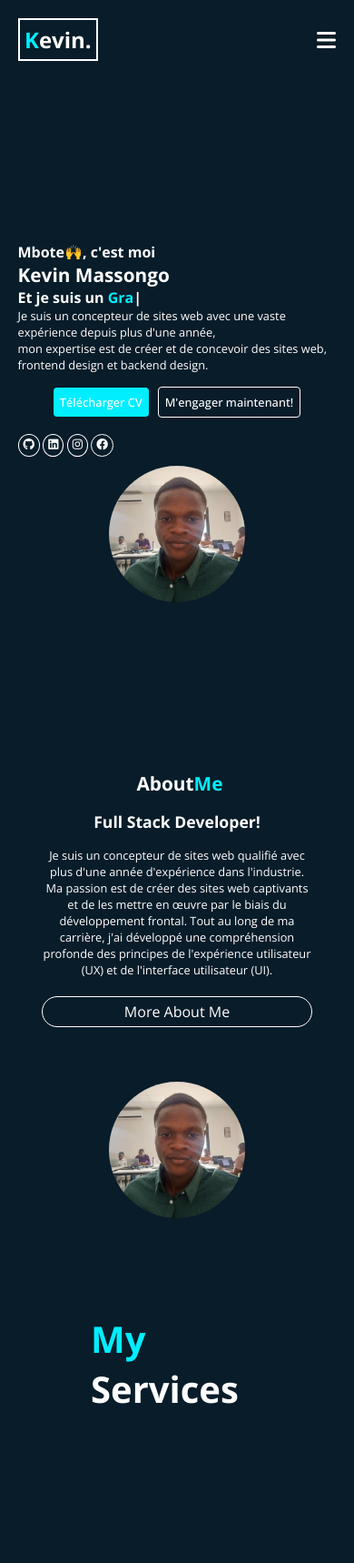
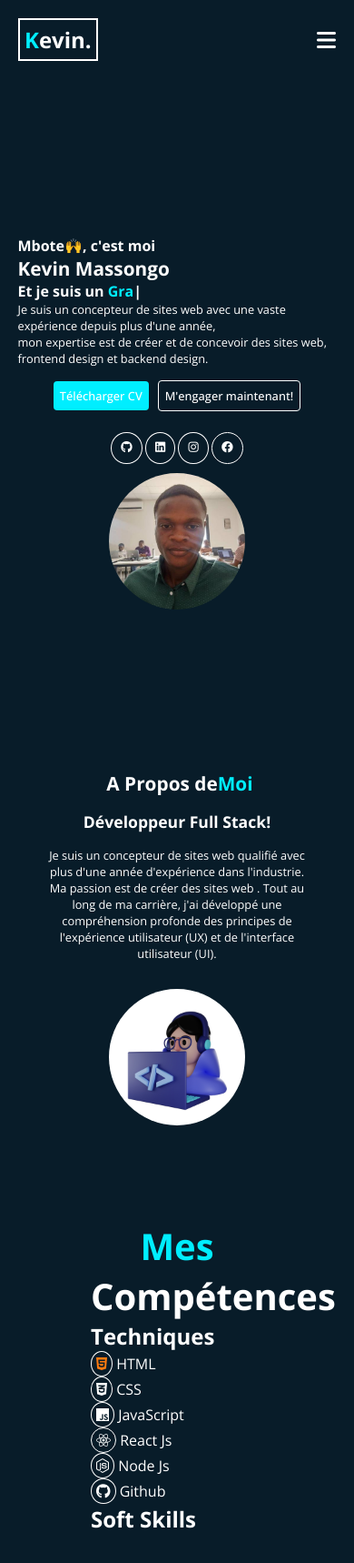
Before and after one commit to kevinmassongo/Project-2, a plain HTML site: page index.html in a window 390 px wide. Shown: the whole page at 91% size. Before the commit the page ends 1654 px from the top, so only its background shows below. Drawn offline with nearby package versions, Linux system fonts and the light colour scheme.

Commit message:
feat: add codes

```diff
--- a/index.html
+++ b/index.html
@@ -19,11 +19,10 @@
         <div class="container">
             <a href="#" class="logo"><span>K</span>evin.</a>
             <ul class="navbar">
-                <li><a href="home">Home</a></li>
-                <li><a href="about">About</a></li>
-                <li><a href="service">Service</a></li>
-                <li><a href="skills">Skills</a></li>
-                <li><a href="project">Project</a></li>
+                <li><a href="home">Accueil</a></li>
+                <li><a href="about">A Propos</a></li>
+                <li><a href="skills">Compétences</a></li>
+                <li><a href="project">Projet</a></li>
                 <li><a href="contact" id="contact">Contact</a></li>
             </ul>
             <div class="icon">
@@ -34,7 +33,6 @@
             <ul class="navbar">
                 <li><a href="home">Accueil</a></li>
                 <li><a href="about">A Propos</a></li>
-                <li><a href="service">Service</a></li>
                 <li><a href="skills">Compétences</a></li>
                 <li><a href="project">Projet</a></li>
                 <li><a href="contact">Contact</a></li>
@@ -54,7 +52,7 @@
             </p>
             <div class="contact-me">
                 <li><a href="https://cvdesignr.com/p/64dcc6db113c4" target="_blank" class="download">Télécharger CV</a></li>
-                <li><a href="#" class="hire">M'engager maintenant!</a></li>
+                <li><a href="mailto:kevinmassongo196@gmail.com" class="hire">M'engager maintenant!</a></li>
             </div>
             <div class="icons">
                 <i class="fa-brands fa-github"></i>
@@ -70,25 +68,77 @@
     <section class="about">
         <div class="container">
             <div class="column-one">
-                <img src="./picture.jfif" alt="">
+                <img src="./web-developer.jpg" alt="">
             </div>
             <div class="column-two">
-                <h2 class="h2-about">About <span>Me</span></h2>
-                <h3 class="fullstack">Full Stack Developer!</h3>
+                <h1 class="h1-about">A Propos de <span>Moi</span></h1>
+                <h2 class="fullstack">Développeur Full Stack!</h2>
                 <div class="text-about">
-                    <p>Je suis un concepteur de sites web qualifié avec plus d'une année d'expérience dans l'industrie. Ma passion est de créer des sites web captivants et de les mettre en œuvre par le biais du développement frontal. Tout au long de ma carrière, j'ai développé une compréhension profonde des principes de l'expérience utilisateur (UX) et de l'interface utilisateur (UI). <p class="paragraph">Je pense qu'un site web bien conçu doit non seulement être visuellement attrayant, mais aussi offrir une interaction fluide et agréable aux visiteurs. Lorsque je commence un nouveau projet, je fais des recherches approfondies et j'analyse le public cible et les exigences spécifiques du client. Cela me permet d'adapter mes conceptions pour répondre à leurs attentes et de fournir une présence en ligne unique qui s'aligne sur l'identité de leur marque.</p> </p>
-                    <button id="paragraph-click">More About Me</button>
+                    <p>Je suis un concepteur de sites web qualifié avec plus d'une année d'expérience dans l'industrie. Ma passion est de créer des sites web . Tout au long de ma carrière, j'ai développé une compréhension profonde des principes de l'expérience utilisateur (UX) et de l'interface utilisateur (UI).</p>
                 </div>
             </div>
         </div>
     </section>
     <section class="service">
+        <div class="text">
+            <h1><span>Mes</span> Compétences</h1>
+        </div>
         <div class="container">
-            <div class="text">
-                <h2><span>My</span> Services</h2>
+            <div class="boxOne">
+                <h2 class="technic">Techniques</h2>
+                <div class="onePart">
+                    <div class="bar">
+                        <div class="info"><i class="fa-brands fa-html5" style="color: #ff7b0f;"></i>
+                            <span>HTML</span>
+                        </div>
+                        <div class="progress-line html">
+                            <span></span>
+                        </div>
+                    </div>
+                    <div class="bar">
+                        <div class="info"><i class="fa-brands fa-css3-alt"></i>
+                            <span>CSS</span>
+                        </div>
+                        <div class="progress-line css">
+                            <span></span>
+                        </div>
+                    </div>
+                    <div class="bar">
+                        <div class="info"><i class="fa-brands fa-js"></i>
+                            <span>JavaScript</span>
+                        </div>
+                        <div class="progress-line js">
+                            <span></span>
+                        </div>
+                    </div>
+                    <div class="bar">
+                        <div class="info"><i class="fa-brands fa-react"></i>
+                            <span>React Js</span>
+                        </div>
+                        <div class="progress-line react">
+                            <span></span>
+                        </div>
+                    </div>
+                    <div class="bar">
+                        <div class="info"><i class="fa-brands fa-node-js"></i>
+                            <span>Node Js</span>
+                        </div>
+                        <div class="progress-line node">
+                            <span></span>
+                        </div>
+                    </div>
+                    <div class="bar">
+                        <div class="info"><i class="fa-brands fa-github"></i>
+                            <span>Github</span>
+                        </div>
+                        <div class="progress-line github">
+                            <span></span>
+                        </div>
+                    </div>
+                </div>
             </div>
-            <div class="box">
-
+            <div class="boxTwo">
+                <h2 class="softskills">Soft Skills</h2>
             </div>
         </div>
     </section>
--- a/index.js
+++ b/index.js
@@ -31,14 +31,3 @@ let typed = new Typed('.text', {
     backDelay : 1000,
     loop : true
 })
-
-// Read More
-const clickMore = document.getElementById('paragraph-click')
-const paragraph = document.querySelector('.paragraph');
-
-clickMore.addEventListener('click', addClick)
-
-function addClick(){
-    paragraph.classList.toggle('reduce')
-    clickMore.textContent = 'Reduce About Me'
-}
--- a/style.css
+++ b/style.css
@@ -239,14 +239,14 @@ img{
     gap: 10px;
 }
 
-.fa-brands:hover{
+.home .icons i:hover{
     background-color: #0ef;
     color: black;
     border: none;
     font-weight: bold;
 }
 
-.fa-brands{
+.home .icons i{
     border: 1px solid white;
     border-radius: 50%;
     padding: 10px;
@@ -268,12 +268,12 @@ img{
     max-width: 50%;
 }
 
-.h2-about{
+.h1-about{
     font-size: 2.5rem;
     margin-bottom: 1rem;
 }
 
-.h2-about span{
+.h1-about span{
     color: #0ef;
 }
 
@@ -303,19 +303,17 @@ img{
     padding: 100px;
 }
 
-.service .container .text{
-    display: flex;
-    justify-content: center;
-    width: 100%;
+.service .text h1{
+    font-size: 2.5rem;
+    text-align: center;
 }
 
-.service .container .text h2{
-    font-size: 2.5rem;
+.service .text h1 span{
+    color: #0ef;
 }
 
-.service .container .text h2 span{
-    color: #0ef;
-}
+
+
 
 @media screen and (max-width: 1024px) {
     .container .logo{
@@ -339,14 +337,14 @@ img{
     .about .container{
         max-width: 90%;
     }
-    .about .container .column-two h2{
+    .about .container .column-two h1{
         position: relative;
         width: 100%;
         left: 1%;
         font-size: 1.5rem;
     }
 
-    .about .container .column-two h3{
+    .about .container .column-two h2{
         font-size: 1.2rem;
     }
 
@@ -356,10 +354,7 @@ img{
     .paragraph{
         display: none;
     }
-    .paragraph.reduce{
-        display: block;
-        transition: 0.5s linear;
-    }
+
     .about .container .column-one img{
         margin-top: 20px;
     }
@@ -441,7 +436,7 @@ img{
         max-width: 50%;
     }
 
-    .about .container .column-two h2{
+    .about .container .column-two h1{
         display: flex;
         justify-content: center;
         align-items: center;
@@ -455,10 +450,7 @@ img{
     .paragraph{
         display: none;
     }
-    .paragraph.reduce{
-        display: block;
-        transition: 0.5s linear;
-    }
+
     .about .container .column-one img{
         margin-top: 30px;
     }
@@ -544,7 +536,7 @@ img{
     }
 
     .home .icons{
-        margin-top: 5px;
+        text-align: center;
         font-size: 0.8rem;
         cursor: pointer;
         font-weight: 800;
@@ -578,14 +570,14 @@ img{
         width: 100%;
     }
 
-    .about .container .column-two h2{
+    .about .container .column-two h1{
         display: flex;
         justify-content: center;
         align-items: center;
         font-size: 1.3rem;
     }
 
-    .about .container .column-two h3{
+    .about .container .column-two h2{
         display: flex;
         justify-content: center;
         align-items: center;
@@ -675,10 +667,8 @@ img{
         font-size: 0.8rem;
         cursor: pointer;
         font-weight: 800;
-        display: flex;
-        align-items: center;
-        justify-content: center;
         width: 100%;
+        text-align: center;
     }
     .home{
         flex-direction: column;
@@ -709,14 +699,14 @@ img{
         text-align: center;
     }
 
-    .about .container .column-two h2{
+    .about .container .column-two h1{
         position: relative;
         width: 100%;
         left: 1%;
         font-size: 1.2rem;
     }
 
-    .about .container .column-two h3{
+    .about .container .column-two h2{
         font-size: 1rem;
     }
 
```
Also changed, not shown: web-developer.jpg (added).
